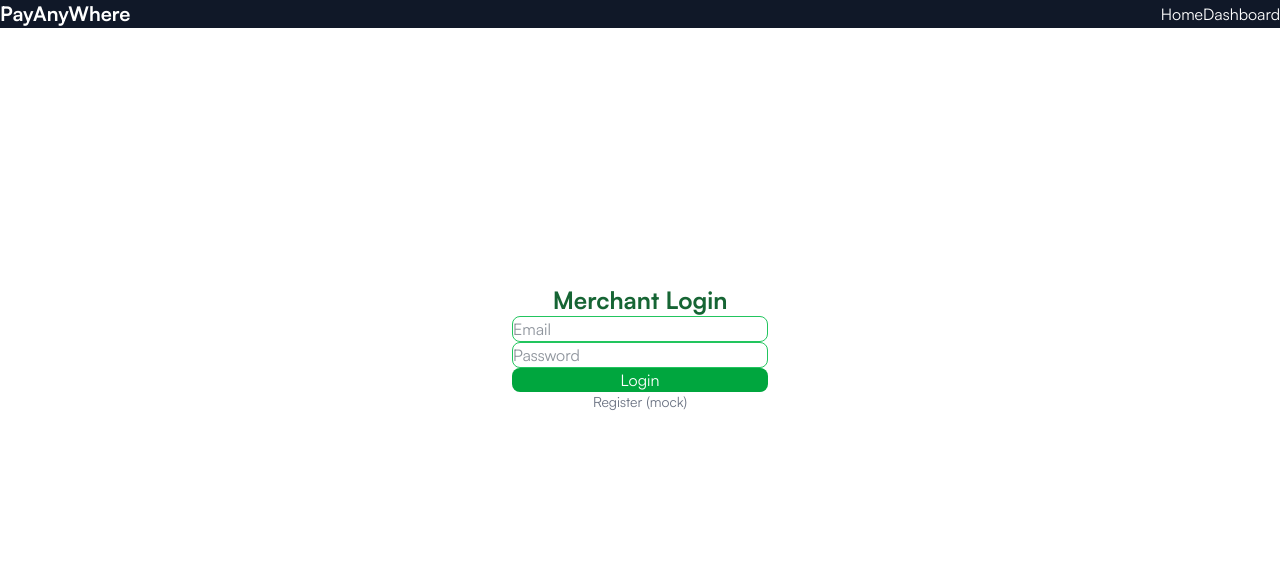
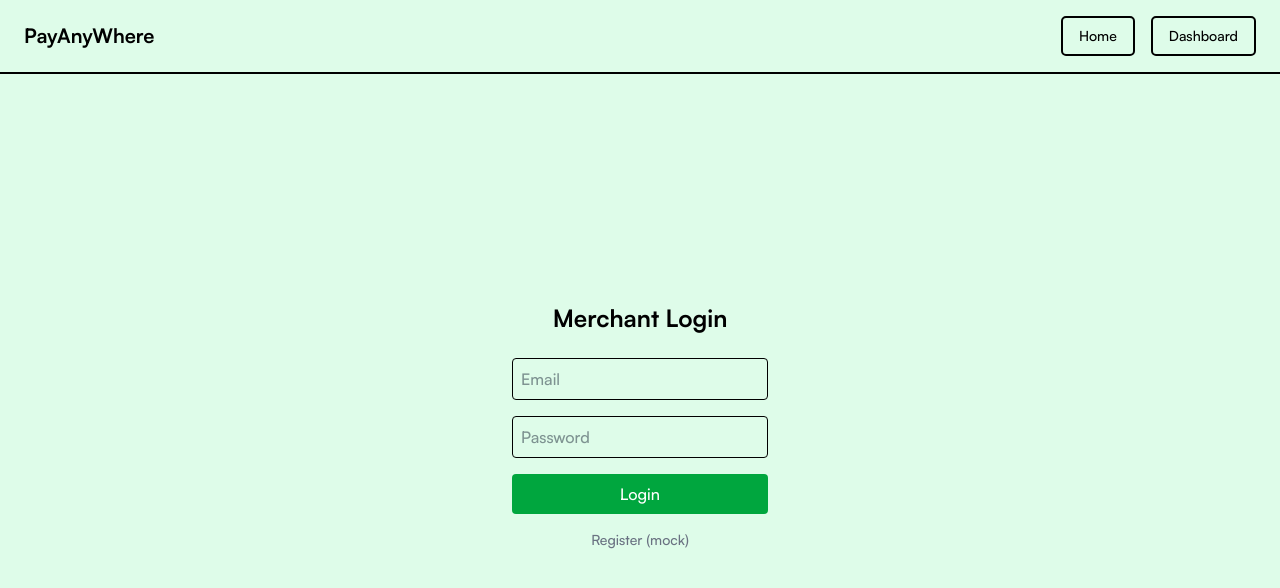
Before and after one commit to payanywhere/ethglobal, a Next.js app in the folder front/: page /login in a window 1280 px wide. Shown: the top 588 px of the page. Built offline with nearby package versions, Linux system fonts and the light colour scheme.

Commit message:
[feat] initial hero and navbar styling

```diff
--- a/front/package.json
+++ b/front/package.json
@@ -18,6 +18,7 @@
     "@radix-ui/react-checkbox": "^1.3.3",
     "@radix-ui/react-collapsible": "^1.1.12",
     "@radix-ui/react-dialog": "^1.1.15",
+    "@radix-ui/react-icons": "^1.3.2",
     "@radix-ui/react-label": "^2.1.8",
     "@radix-ui/react-progress": "^1.1.8",
     "@radix-ui/react-slot": "^1.2.4",
--- a/front/src/app/components/NavBar.tsx
+++ b/front/src/app/components/NavBar.tsx
@@ -1,22 +1,20 @@
 "use client"
 import Link from "next/link"
+import { Button } from "@/components/ui/button"
 
 export default function NavBar() {
   return (
-    <nav className="flex items-center justify-between bg-gray-900 text-white px-6 py-4">
-      <div className="text-xl font-bold">PayAnyWhere</div>
-      <ul className="flex space-x-6">
-        <li>
-          <Link href="/" className="hover:text-gray-300">
-            Home
-          </Link>
-        </li>
-        <li>
-          <Link href="/login" className="hover:text-gray-300">
-            Dashboard
-          </Link>
-        </li>
-      </ul>
+    <nav className="flex items-center justify-between px-6 py-4 border-b-2 border-border mb-8">
+      <Link
+        href="/"
+        className="text-xl font-heading text-foreground hover:opacity-80 transition-opacity"
+      >
+        PayAnyWhere
+      </Link>
+      <section className="flex items-center gap-4">
+        <Button variant={"noShadow"} className="bg-transparent text-foreground">Home</Button>
+        <Button variant={"noShadow"} className="bg-transparent text-foreground">Dashboard</Button>
+      </section>
     </nav>
   )
 }
--- a/front/src/app/globals.css
+++ b/front/src/app/globals.css
@@ -1,5 +1,8 @@
 @import "tailwindcss";
+
 @import "tw-animate-css";
+
+@custom-variant dark (&:is(.dark *));
 
 /* Satoshi Font - Method 1: @font-face with multiple formats */
 @font-face {
@@ -13,14 +16,110 @@
   font-style: normal;
 }
 
+:root {
+  --background: oklch(96.47% 0.0401 157.79);
+
+  --secondary-background: oklch(100% 0 0);
+
+  --foreground: oklch(0% 0 0);
+
+  --main-foreground: oklch(0% 0 0);
+
+  --main: oklch(79.76% 0.2044 153.08);
+
+  --border: oklch(0% 0 0);
+
+  --ring: oklch(0% 0 0);
+
+  --overlay: oklch(0% 0 0 / 0.8);
+
+  --shadow: 4px 4px 0px 0px var(--border);
+
+  --chart-1: #00D696;
+
+  --chart-2: #FF7A05;
+
+  --chart-3: #0099FF;
+
+  --chart-4: #FFBF00;
+
+  --chart-5: #7A83FF;
+
+  --chart-active-dot: #000;
+}
+
+.dark {
+  --background: oklch(22.45% 0.0316 158.41);
+
+  --secondary-background: oklch(23.93% 0 0);
+
+  --foreground: oklch(92.49% 0 0);
+
+  --main-foreground: oklch(0% 0 0);
+
+  --main: oklch(73.03% 0.1865 153.23);
+
+  --border: oklch(0% 0 0);
+
+  --ring: oklch(100% 0 0);
+
+  --shadow: 4px 4px 0px 0px var(--border);
+
+  --chart-1: #00BD84;
+
+  --chart-2: #EB6D00;
+
+  --chart-3: #008AE5;
+
+  --chart-4: #E5AC00;
+
+  --chart-5: #7A83FF;
+
+  --chart-active-dot: #fff;
+}
+
 @theme inline {
-  /* Neobrutalism v4 Color Variables */
+  --color-main: var(--main);
+
   --color-background: var(--background);
+
   --color-secondary-background: var(--secondary-background);
+
   --color-foreground: var(--foreground);
+
   --color-main-foreground: var(--main-foreground);
+
   --color-border: var(--border);
-  --color-shadow: var(--shadow);
+
+  --color-overlay: var(--overlay);
+
+  --color-ring: var(--ring);
+
+  --color-chart-1: var(--chart-1);
+
+  --color-chart-2: var(--chart-2);
+
+  --color-chart-3: var(--chart-3);
+
+  --color-chart-4: var(--chart-4);
+
+  --color-chart-5: var(--chart-5);
+
+  --spacing-boxShadowX: 4px;
+
+  --spacing-boxShadowY: 4px;
+
+  --spacing-reverseBoxShadowX: -4px;
+
+  --spacing-reverseBoxShadowY: -4px;
+
+  --radius-base: 5px;
+
+  --shadow-shadow: var(--shadow);
+
+  --font-weight-base: 500;
+
+  --font-weight-heading: 700;
 
   /* Font Variables */
   --font-sans: var(
@@ -34,32 +133,30 @@
   );
   --font-mono: var(--font-satoshi, "Satoshi-Variable", "Satoshi", "SF Pro", system-ui, monospace);
 
-  /* Border Radius */
-  --radius: 0.5rem;
+  --animate-marquee: marquee 20s linear infinite;
+
+  --animate-marquee2: marquee2 20s linear infinite;
 }
 
-:root {
-  /* Neobrutalism v4 Light Theme - Green */
-  --background: #ffffff;
-  --secondary-background: #f0fdf4;
-  --foreground: #166534;
-  --main-foreground: #166534;
-  --border: #22c55e;
-  --shadow: 4px 4px 0px 0px #22c55e;
+@keyframes marquee {
+  0% {
+    transform: translateX(0%);
   }
-
-@media (prefers-color-scheme: dark) {
-  :root {
-    /* Neobrutalism v4 Dark Theme - Green */
-    --background: #0a0a0a;
-    --secondary-background: #052e16;
-    --foreground: #86efac;
-    --main-foreground: #86efac;
-    --border: #22c55e;
-    --shadow: 4px 4px 0px 0px #22c55e;
+  100% {
+    transform: translateX(-100%);
   }
 }
 
+@keyframes marquee2 {
+  0% {
+    transform: translateX(100%);
+  }
+  100% {
+    transform: translateX(0%);
+  }
+}
+
+@layer base {
   * {
     margin: 0;
     padding: 0;
@@ -70,18 +167,19 @@
   }
 
   body {
-  background: var(--background);
-  color: var(--foreground);
+    @apply text-foreground font-base bg-background;
     font-family:
       "Satoshi-Variable", var(--font-satoshi), "Satoshi", "SF Pro", system-ui, arial, sans-serif;
   }
 
-h1,
-h2,
-h3,
-h4,
-h5,
-h6 {
+  h1, h2, h3, h4, h5, h6 {
+    @apply font-heading;
     font-family:
       "Satoshi-Variable", var(--font-satoshi), "Satoshi", "SF Pro", system-ui, arial, sans-serif;
   }
+
+  .marquee-section::-webkit-scrollbar,
+  .marquee-section > div::-webkit-scrollbar {
+    display: none;
+  }
+}
--- a/front/src/app/layout.tsx
+++ b/front/src/app/layout.tsx
@@ -1,8 +1,9 @@
 import type { Metadata } from "next"
 import localFont from "next/font/local"
+import { ThemeProvider } from "next-themes"
 import "./globals.css"
 
-/* Satoshi Font - Method 2: Next.js localFont with optimization */
+/* Satoshi Font */
 const SATOSHI = localFont({
   src: "./Satoshi-Variable.ttf",
   variable: "--font-satoshi",
@@ -11,8 +12,8 @@ const SATOSHI = localFont({
 })
 
 export const metadata: Metadata = {
-  title: "Create Next App",
-  description: "Generated by create next app"
+  title: "PayAnyWhere",
+  description: "Enabling merchants to accept crypto anywhere in the world."
 }
 
 export default function RootLayout({
@@ -21,8 +22,12 @@ export default function RootLayout({
   children: React.ReactNode
 }>) {
   return (
-    <html lang="en">
-      <body className={`${SATOSHI.variable} antialiased`}>{children}</body>
+    <html lang="en" suppressHydrationWarning>
+      <body className={`${SATOSHI.variable} antialiased`}>
+        <ThemeProvider attribute="class" defaultTheme="light" enableSystem={false}>
+          {children}
+        </ThemeProvider>
+      </body>
     </html>
   )
 }
--- a/front/src/app/page.tsx
+++ b/front/src/app/page.tsx
@@ -1,12 +1,52 @@
+import { Button } from "@/components/ui/button"
 import NavBar from "./components/NavBar"
+import Image from "next/image"
+import Marquee from "@/components/ui/marquee"
+
+const paymentBenefits = [
+  "Global Payments",
+  "Crypto & Fiat",
+  "Low Fees",
+  "Fast Transactions",
+  "Secure & Safe",
+  "Easy Integration",
+  "Multi-Currency",
+  "Instant Processing",
+  "24/7 Support",
+]
 
 export default function Home() {
   return (
-    <main>
+    <main className="overflow-x-hidden">
       <NavBar />
-      <section className="flex flex-col items-center justify-center h-[80vh] text-center">
-        <h1 className="text-4xl font-bold mb-4">Welcome to PayAnyWhere</h1>
-        <p className="text-lg text-gray-600">Hybrid payments for global crypto events.</p>
+      <section className="w-full min-h-[50vh] flex flex-col md:flex-row items-center h-[calc(100vh-250px)] relative top-10">
+        <div className="flex-1 flex flex-col justify-center px-8 md:px-12">
+          <h1 className="text-4xl md:text-6xl font-bold mb-4">
+            Welcome to PayAnyWhere
+          </h1>
+          <p className="text-lg md:text-xl text-gray-600">
+            Hybrid payments for global crypto events.
+          </p>
+          <Button variant={"default"} className="mt-6 w-fit min-w-60 min-h-12 text-lg font-bold">Get Started</Button>
+        </div>
+        <div className="flex-1 w-full h-[40vh] relative flex items-center justify-center">
+          <Image
+            src="/hero_visual.webp"
+            alt="PayAnyWhere Hero"
+            height={400}
+            width={400}
+            className="object-cover rounded-base"
+            priority
+          />
+        </div>
+      </section>
+      <section className="marquee-section w-full overflow-visible py-8 my-8">
+        <div className="w-full overflow-visible">
+          <Marquee
+            items={paymentBenefits}
+            className="rotate-[-1deg] origin-top"
+          />
+        </div>
       </section>
     </main>
   )
--- a/front/src/components/ui/marquee.tsx
+++ b/front/src/components/ui/marquee.tsx
@@ -1,6 +1,14 @@
-export default function Marquee({ items }: { items: string[] }) {
+export default function Marquee({
+  items,
+  className = "",
+}: {
+  items: string[]
+  className?: string
+}) {
   return (
-    <div className="relative flex w-full overflow-x-hidden border-b-2 border-t-2 border-border bg-secondary-background text-foreground font-base">
+    <div
+      className={`relative flex w-full overflow-x-hidden border-b-2 border-t-2 border-border bg-secondary-background text-foreground font-base ${className}`}
+    >
       <div className="animate-marquee whitespace-nowrap py-12">
         {items.map((item) => {
           return (
```
Also changed, not shown: 1 other file (tests, documents, lock files or other folders). Lines whose indentation alone changed are shown as unchanged.
